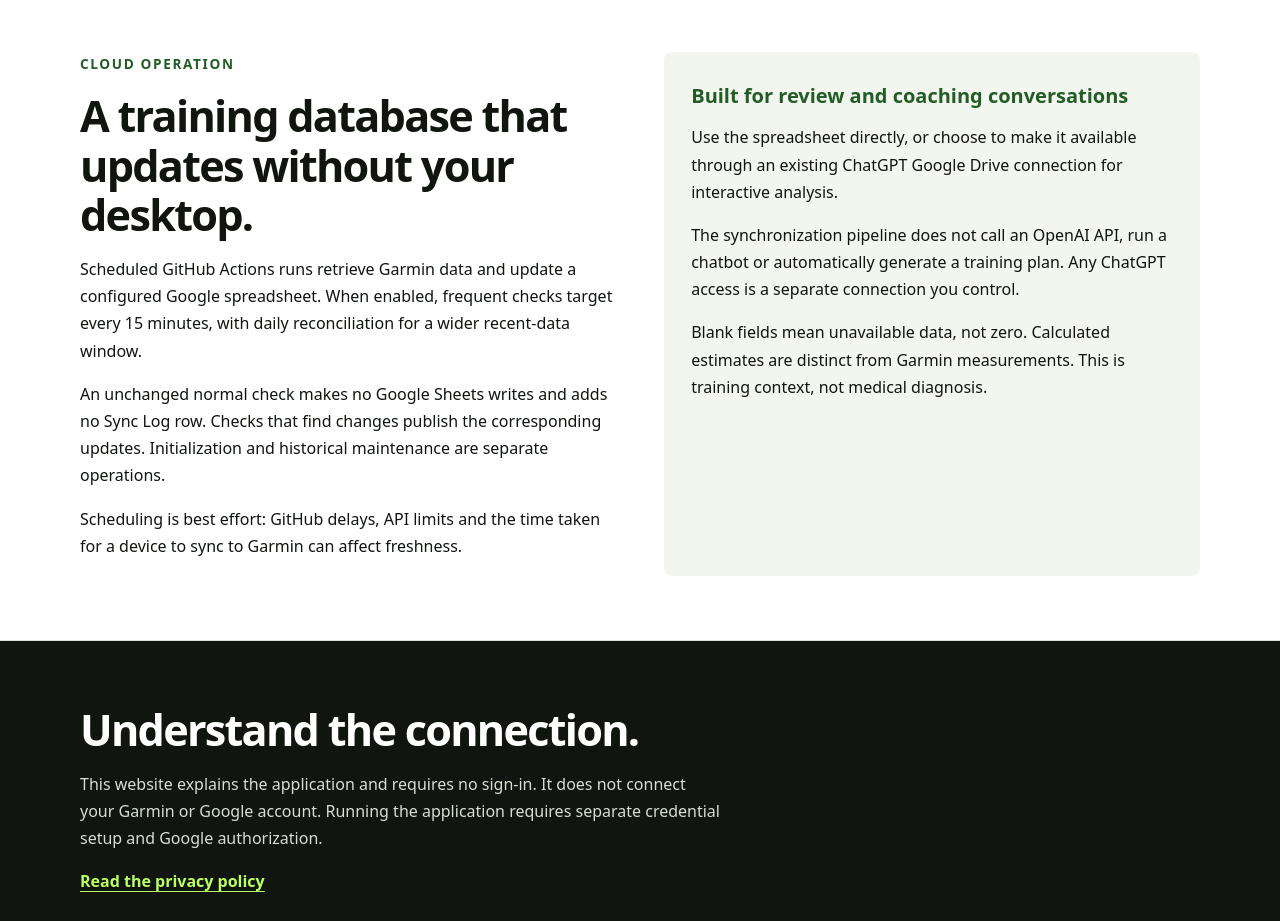
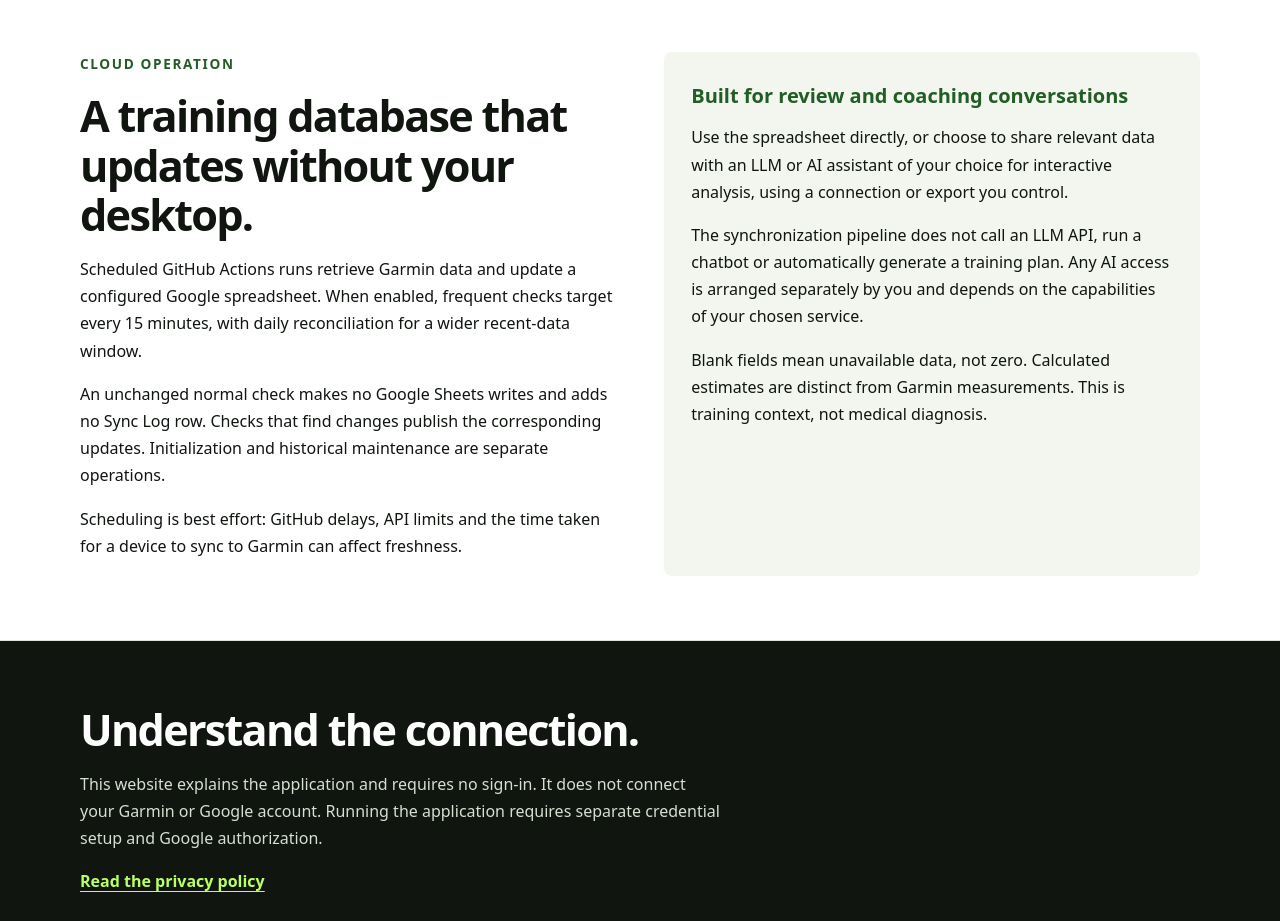
Before and after one commit to HighOnRunningSlow/p-running-coach-site, a plain HTML site: page index.html in a window 1280 px wide. Shown: the part 1580-2501 px from the top of the page. Drawn offline with Linux system fonts and the light colour scheme.

Commit message:
Use provider-neutral AI wording in index.html

```diff
--- a/index.html
+++ b/index.html
@@ -23,7 +23,7 @@
 <article class="feature"><h3>Plans and race goals</h3><p>Maintain planned sessions and race targets in the spreadsheet. Link completed activities to fill actual distance, pace and training load while preserving planned-session fields.</p></article>
 <article class="feature"><h3>Historical imports</h3><p>Import accessible activity history in resumable batches. Synchronization records and FIT status fields identify progress, unsupported originals and missing enrichment.</p></article>
 </div></div></section>
-<section id="operation"><div class="wrap split"><div><p class="eyebrow">Cloud operation</p><h2>A training database that updates without your desktop.</h2><p>Scheduled GitHub Actions runs retrieve Garmin data and update a configured Google spreadsheet. When enabled, frequent checks target every 15 minutes, with daily reconciliation for a wider recent-data window.</p><p>An unchanged normal check makes no Google Sheets writes and adds no Sync Log row. Checks that find changes publish the corresponding updates. Initialization and historical maintenance are separate operations.</p><p>Scheduling is best effort: GitHub delays, API limits and the time taken for a device to sync to Garmin can affect freshness.</p></div><div class="note"><h3>Built for review and coaching conversations</h3><p>Use the spreadsheet directly, or choose to make it available through an existing ChatGPT Google Drive connection for interactive analysis.</p><p>The synchronization pipeline does not call an OpenAI API, run a chatbot or automatically generate a training plan. Any ChatGPT access is a separate connection you control.</p><p>Blank fields mean unavailable data, not zero. Calculated estimates are distinct from Garmin measurements. This is training context, not medical diagnosis.</p></div></div></section>
+<section id="operation"><div class="wrap split"><div><p class="eyebrow">Cloud operation</p><h2>A training database that updates without your desktop.</h2><p>Scheduled GitHub Actions runs retrieve Garmin data and update a configured Google spreadsheet. When enabled, frequent checks target every 15 minutes, with daily reconciliation for a wider recent-data window.</p><p>An unchanged normal check makes no Google Sheets writes and adds no Sync Log row. Checks that find changes publish the corresponding updates. Initialization and historical maintenance are separate operations.</p><p>Scheduling is best effort: GitHub delays, API limits and the time taken for a device to sync to Garmin can affect freshness.</p></div><div class="note"><h3>Built for review and coaching conversations</h3><p>Use the spreadsheet directly, or choose to share relevant data with an LLM or AI assistant of your choice for interactive analysis, using a connection or export you control.</p><p>The synchronization pipeline does not call an LLM API, run a chatbot or automatically generate a training plan. Any AI access is arranged separately by you and depends on the capabilities of your chosen service.</p><p>Blank fields mean unavailable data, not zero. Calculated estimates are distinct from Garmin measurements. This is training context, not medical diagnosis.</p></div></div></section>
 <section class="privacy"><div class="wrap"><h2>Understand the connection.</h2><p>This website explains the application and requires no sign-in. It does not connect your Garmin or Google account. Running the application requires separate credential setup and Google authorization.</p><a href="privacy.html">Read the privacy policy</a></div></section>
 </main><footer><div class="wrap"><span>P Running Coach</span><a href="privacy.html">Privacy policy</a></div></footer>
 </body></html>
```
